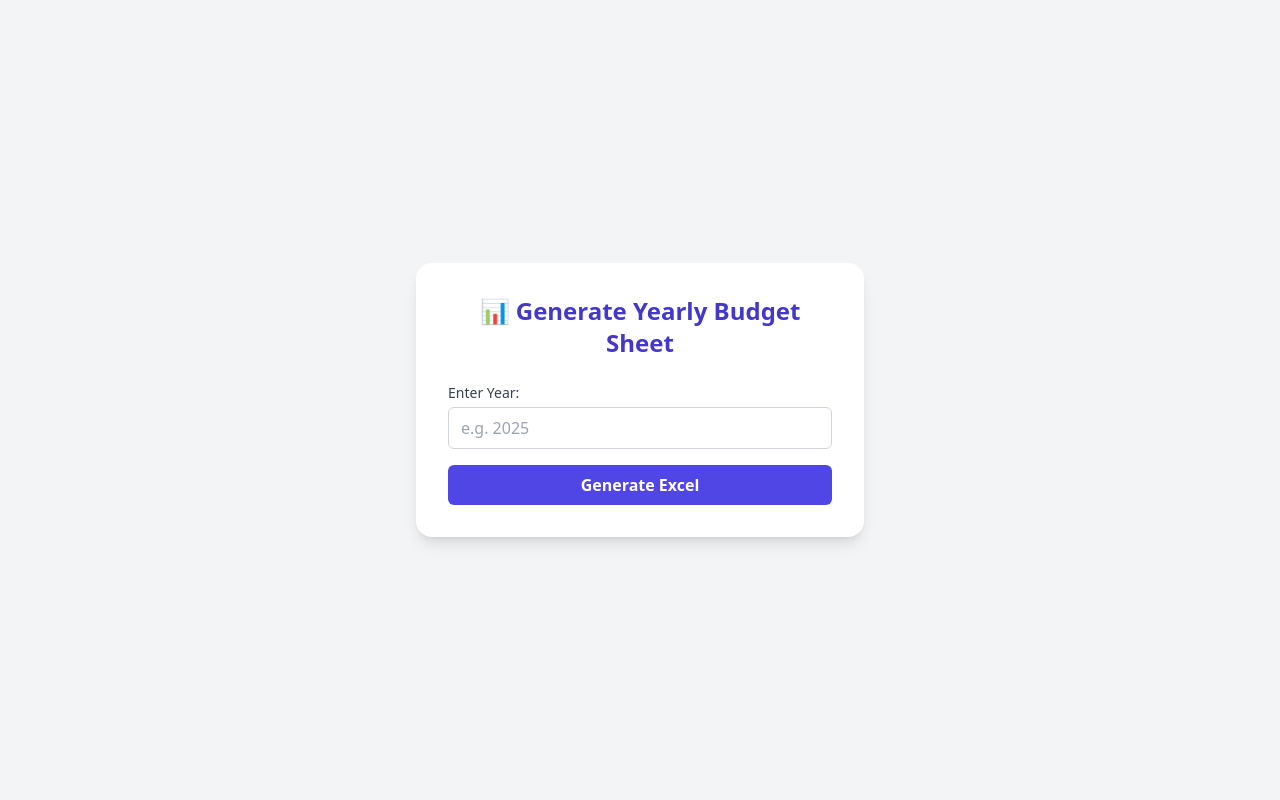
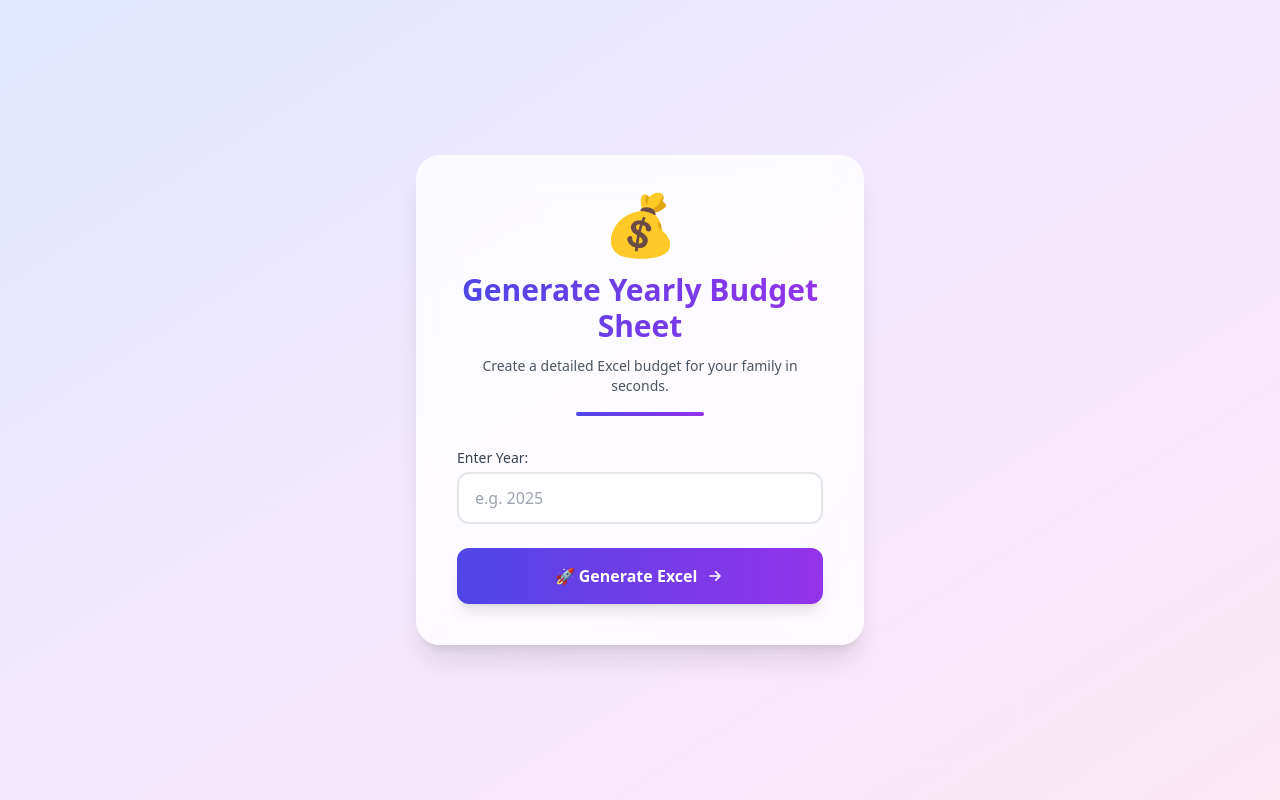
Before and after one commit to hr-sobuj/family-expense-tracker, a FastAPI app: page / in a window 1280 px wide. Run offline with FastAPI, Linux system fonts and the light colour scheme; some libraries are stand-ins or nearby versions.

Commit message:
feat: update the UI

```diff
--- a/templates/index.html
+++ b/templates/index.html
@@ -5,29 +5,71 @@
     <meta name="viewport" content="width=device-width, initial-scale=1.0" />
     <title>Family Budget Generator</title>
     <script src="https://cdn.tailwindcss.com"></script>
+    <style>
+        @keyframes float {
+            0% { transform: translateY(0px); }
+            50% { transform: translateY(-10px); }
+            100% { transform: translateY(0px); }
+        }
+        .float-animation {
+            animation: float 3s ease-in-out infinite;
+        }
+    </style>
 </head>
-<body class="bg-gray-100 min-h-screen flex items-center justify-center">
-  <div class="bg-white shadow-lg rounded-2xl p-8 w-full max-w-md">
-    <h1 class="text-2xl font-bold text-center text-indigo-700 mb-6">📊 Generate Yearly Budget Sheet</h1>
-    <form action="/generate" method="post" class="space-y-4">
-      <div>
+<body class="bg-gradient-to-br from-indigo-100 via-purple-100 to-pink-100 min-h-screen flex items-center justify-center p-6">
+    <div class="bg-white/80 backdrop-blur-lg shadow-xl hover:shadow-2xl transition-all duration-300 rounded-3xl p-10 w-full max-w-md border border-white/20">
+        <div class="flex flex-col items-center mb-8">
+            <span class="text-6xl mb-4 float-animation">💰</span>
+            <h1 class="text-3xl font-extrabold text-center bg-gradient-to-r from-indigo-600 to-purple-600 bg-clip-text text-transparent mb-3">
+                Generate Yearly Budget Sheet
+            </h1>
+            <p class="text-gray-600 text-center text-sm mb-2">Create a detailed Excel budget for your family in seconds.</p>
+            <div class="w-32 h-1 bg-gradient-to-r from-indigo-600 to-purple-600 rounded-full mt-2"></div>
+        </div>
+
+        <form action="/generate" method="post" class="space-y-6">
+            <div class="relative group">
                 <label for="year" class="block text-sm font-medium text-gray-700 mb-1">Enter Year:</label>
                 <input
                     type="number"
                     id="year"
                     name="year"
                     required
-          class="w-full border border-gray-300 rounded-md px-3 py-2 focus:outline-none focus:ring-2 focus:ring-indigo-500"
+                    class="w-full border-2 border-gray-200 rounded-xl px-4 py-3
+                           focus:outline-none focus:border-indigo-400 focus:ring-2 focus:ring-indigo-200
+                           transition-all duration-300 group-hover:border-indigo-300"
                     placeholder="e.g. 2025"
                 />
             </div>
+
             <button
                 type="submit"
-        class="w-full bg-indigo-600 text-white py-2 rounded-md font-semibold hover:bg-indigo-700 transition"
+                class="w-full bg-gradient-to-r from-indigo-600 to-purple-600 text-white py-4 rounded-xl
+                       font-bold shadow-lg hover:shadow-indigo-500/30 hover:scale-[1.02] active:scale-[0.98]
+                       transition-all duration-200 relative overflow-hidden group"
             >
-        Generate Excel
+                <span class="relative z-10 flex items-center justify-center gap-2">
+                    🚀 Generate Excel
+                    <svg class="w-5 h-5 group-hover:translate-x-2 transition-transform" fill="none" stroke="currentColor" viewBox="0 0 24 24">
+                        <path stroke-linecap="round" stroke-linejoin="round" stroke-width="2" d="M13 7l5 5m0 0l-5 5m5-5H6" />
+                    </svg>
+                </span>
             </button>
         </form>
+
+        <!-- Success Message (Initially Hidden) -->
+        <div id="success" class="hidden mt-6 p-4 bg-green-50 rounded-xl border border-green-200">
+            <p class="text-green-700 text-sm text-center">Your budget sheet is being generated! 📊</p>
         </div>
+    </div>
+
+    <script>
+        const form = document.querySelector('form');
+        const success = document.getElementById('success');
+
+        form.addEventListener('submit', () => {
+            success.classList.remove('hidden');
+        });
+    </script>
 </body>
 </html>
```
Lines whose indentation alone changed are shown as unchanged.
